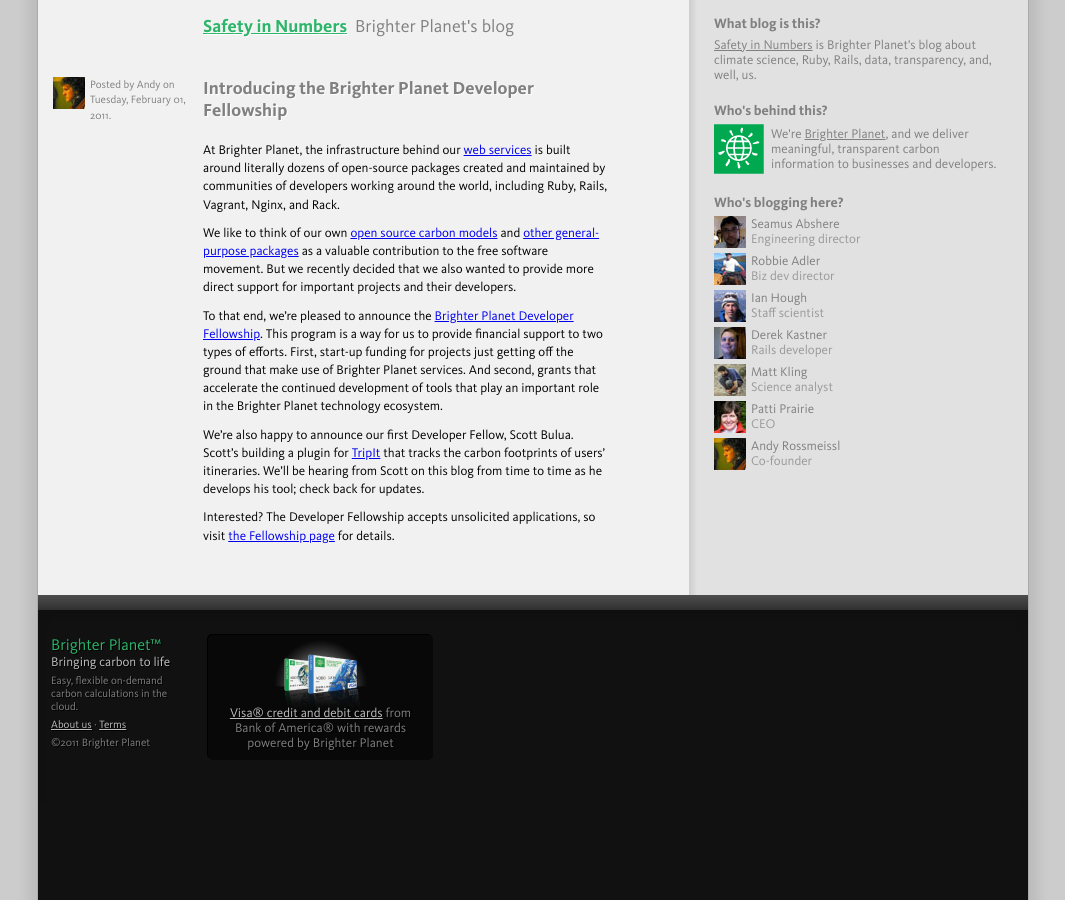
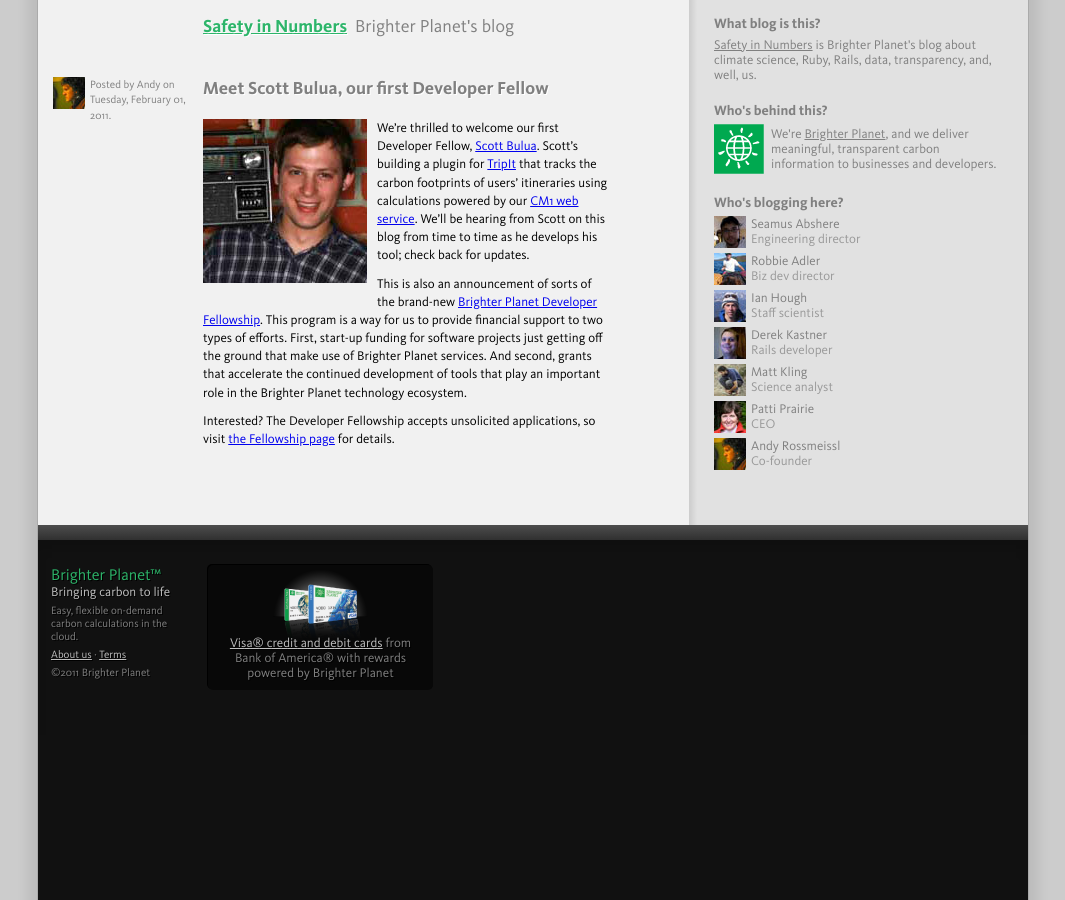
Before and after one commit to faradayio/numbers, a Jekyll site: the page built from _posts/2011-02-01-introducing-the-brighter-planet-developer-fellowship.markdown, in a window 1280 px wide. Shown: the whole page, without its empty margins (107-1172 px from the left). Built offline with Jekyll 4.4.1, drawn with Linux system fonts in a browser that asks for light colours; some web fonts are replaced; comment, search, counter and statistics services are not loaded.

Commit message:
Patti edit

```diff
--- a/_posts/2011-02-01-introducing-the-brighter-planet-developer-fellowship.markdown
+++ b/_posts/2011-02-01-introducing-the-brighter-planet-developer-fellowship.markdown
@@ -1,16 +1,12 @@
 ---
-title: Introducing the Brighter Planet Developer Fellowship
+title: Meet Scott Bulua, our first Developer Fellow
 author: Andy
 layout: post
 categories: technology
 ---
 
-At Brighter Planet, the infrastructure behind our [web services](http://brighterplanet.com/services) is built around literally dozens of open-source packages created and maintained by communities of developers working around the world, including Ruby, Rails, Vagrant, Nginx, and Rack.
+![Scott Bulua headshot](/images/scott.jpg){: style="float:left; margin: 0 10px 10px 0;" } We're thrilled to welcome our first Developer Fellow, [Scott Bulua](http://twitter.com/iamscott). Scott's building a plugin for [TripIt](http://tripit.com) that tracks the carbon footprints of users' itineraries using calculations powered by our [CM1 web service](http://carbon.brighterplanet.com). We'll be hearing from Scott on this blog from time to time as he develops his tool; check back for updates.
 
-We like to think of our own [open source carbon models](http://carbon.brighterplanet.com/models) and [other general-purpose packages](http://brighterplanet.github.com/projects.html) as a valuable contribution to the free software movement. But we recently decided that we also wanted to provide more direct support for important projects and their developers.
-
-To that end, we're pleased to announce the [Brighter Planet Developer Fellowship](http://brighterplanet.github.com/fellowship.html). This program is a way for us to provide financial support to two types of efforts. First, start-up funding for projects just getting off the ground that make use of Brighter Planet services. And second, grants that accelerate the continued development of tools that play an important role in the Brighter Planet technology ecosystem.
-
-We're also happy to announce our first Developer Fellow, Scott Bulua. Scott's building a plugin for [TripIt](http://tripit.com) that tracks the carbon footprints of users' itineraries. We'll be hearing from Scott on this blog from time to time as he develops his tool; check back for updates.
+This is also an announcement of sorts of the brand-new [Brighter Planet Developer Fellowship](http://brighterplanet.github.com/fellowship.html). This program is a way for us to provide financial support to two types of efforts. First, start-up funding for software projects just getting off the ground that make use of Brighter Planet services. And second, grants that accelerate the continued development of tools that play an important role in the Brighter Planet technology ecosystem.
 
 Interested? The Developer Fellowship accepts unsolicited applications, so visit [the Fellowship page](http://brighterplanet.github.com/fellowship.html) for details.
```
Also changed, not shown: images/scott.jpg (added).
